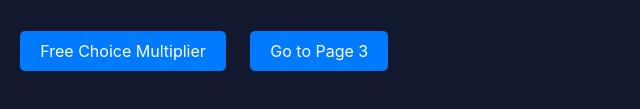
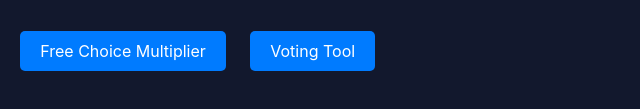
Before and after one commit to DSP-Alliance/dsp-alliance.github.io, a plain HTML site: page index.html in a window 1280 px wide. Shown: the part 363-472 px from the top of the page, 352-992 px from the left. Drawn offline with Linux system fonts and the light colour scheme.

Commit message:
update button text

```diff
--- a/index.html
+++ b/index.html
@@ -71,7 +71,7 @@
         <!-- Buttons to navigate to different pages -->
         <a href="page1.html" class="button">1x Multiplier</a>
         <a href="page2.html" class="button">Free Choice Multiplier</a>
-        <a href="https://dsp-alliance.github.io/voting-frontend" class="button">Go to Page 3</a>
+        <a href="https://dsp-alliance.github.io/voting-frontend" class="button">Voting Tool</a>
 
         <!-- Your existing content... -->
     </div>
```
